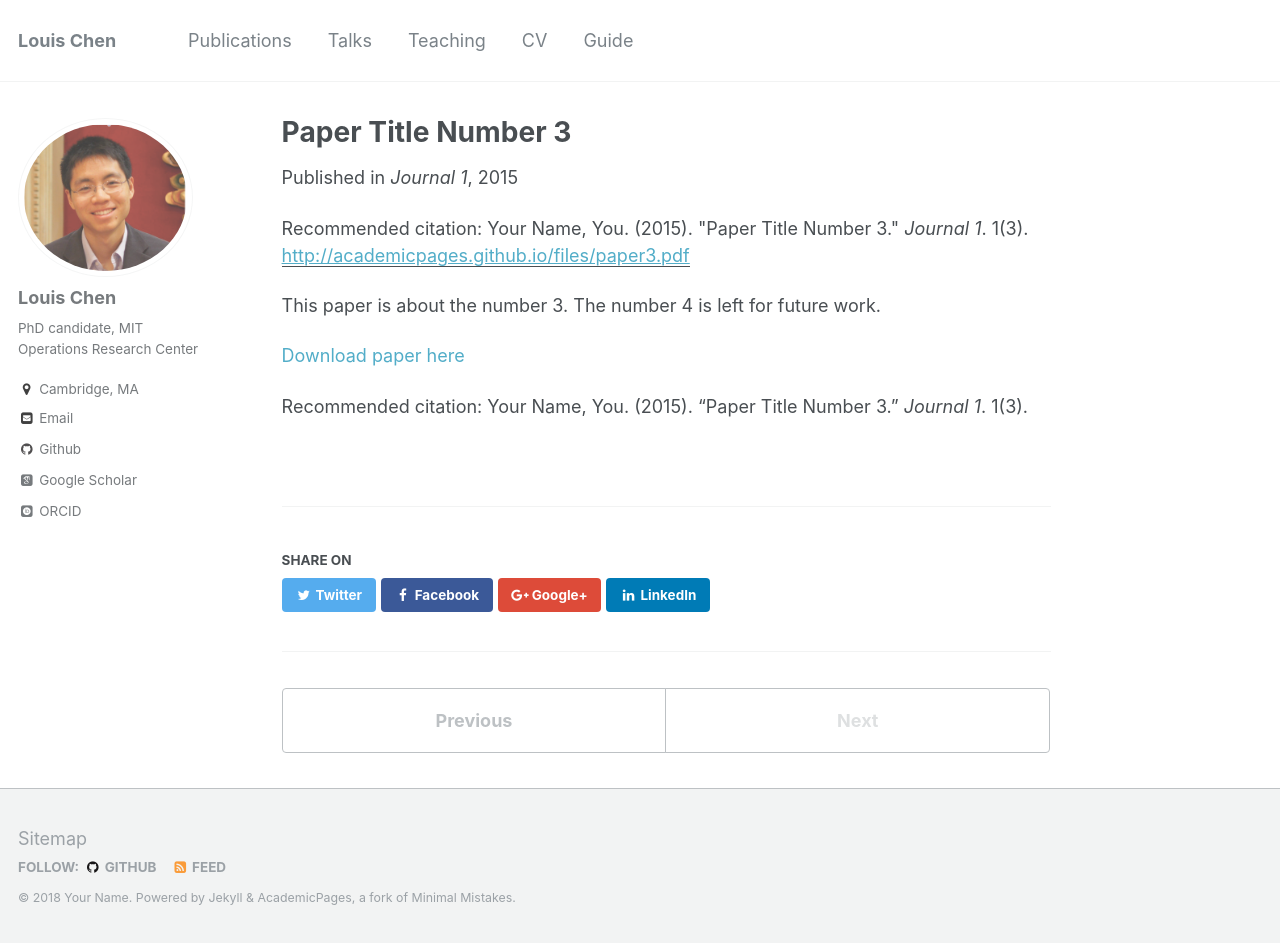
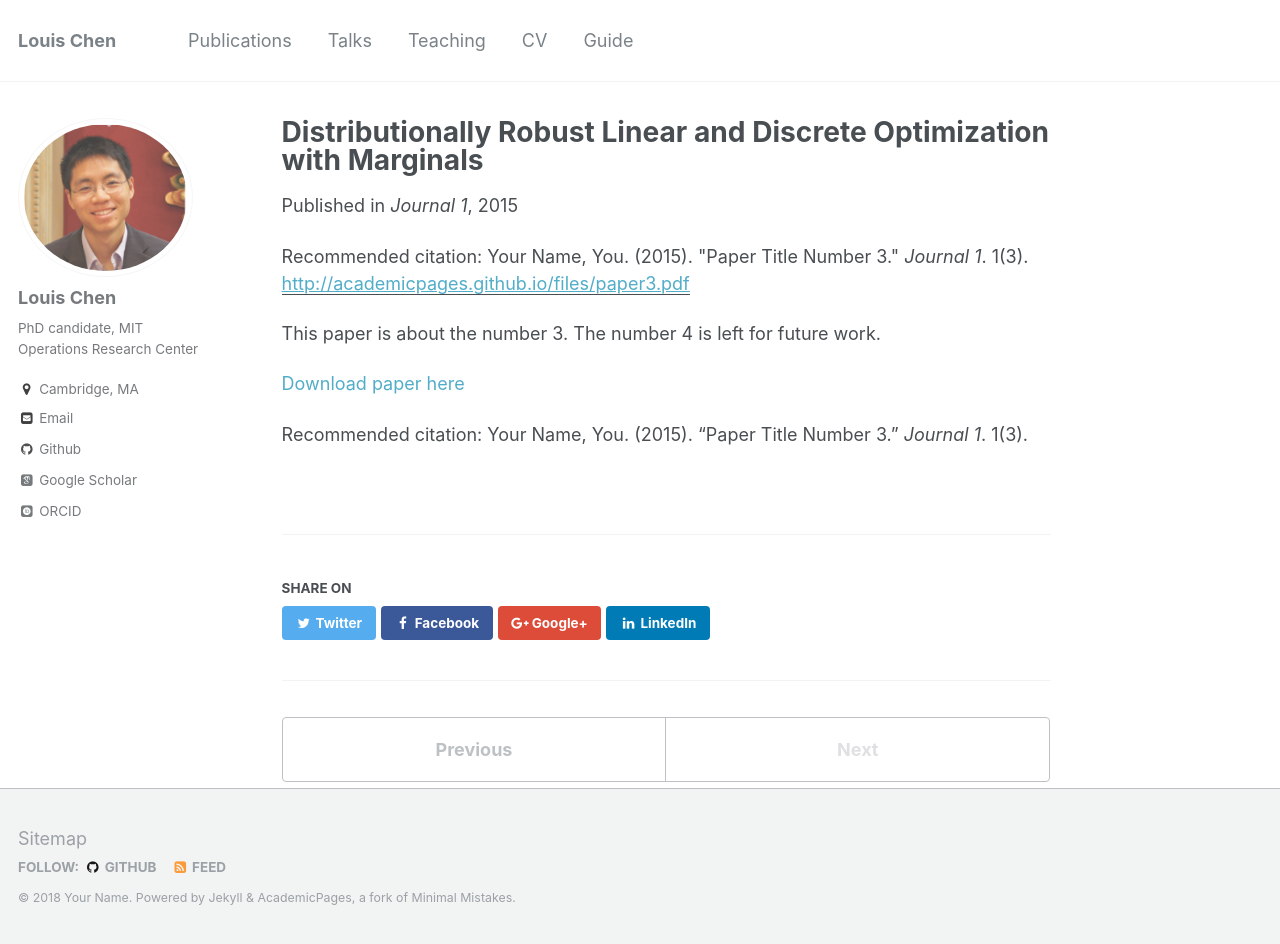
Before and after one commit to LouisLChen/LouisLChen.github.io, a Jekyll site: the page built from _publications/2015-10-01-paper-title-number-3.md, in a window 1280 px wide and 944 px high. Built offline with Jekyll 4.4.1, drawn with Linux system fonts in a browser that asks for light colours; some web fonts are replaced.

Commit message:
Update 2015-10-01-paper-title-number-3.md

```diff
--- a/_publications/2015-10-01-paper-title-number-3.md
+++ b/_publications/2015-10-01-paper-title-number-3.md
@@ -1,5 +1,5 @@
 ---
-title: "Paper Title Number 3"
+title: "Distributionally Robust Linear and Discrete Optimization with Marginals"
 collection: publications
 permalink: /publication/2015-10-01-paper-title-number-3
 excerpt: 'This paper is about the number 3. The number 4 is left for future work.'
```
